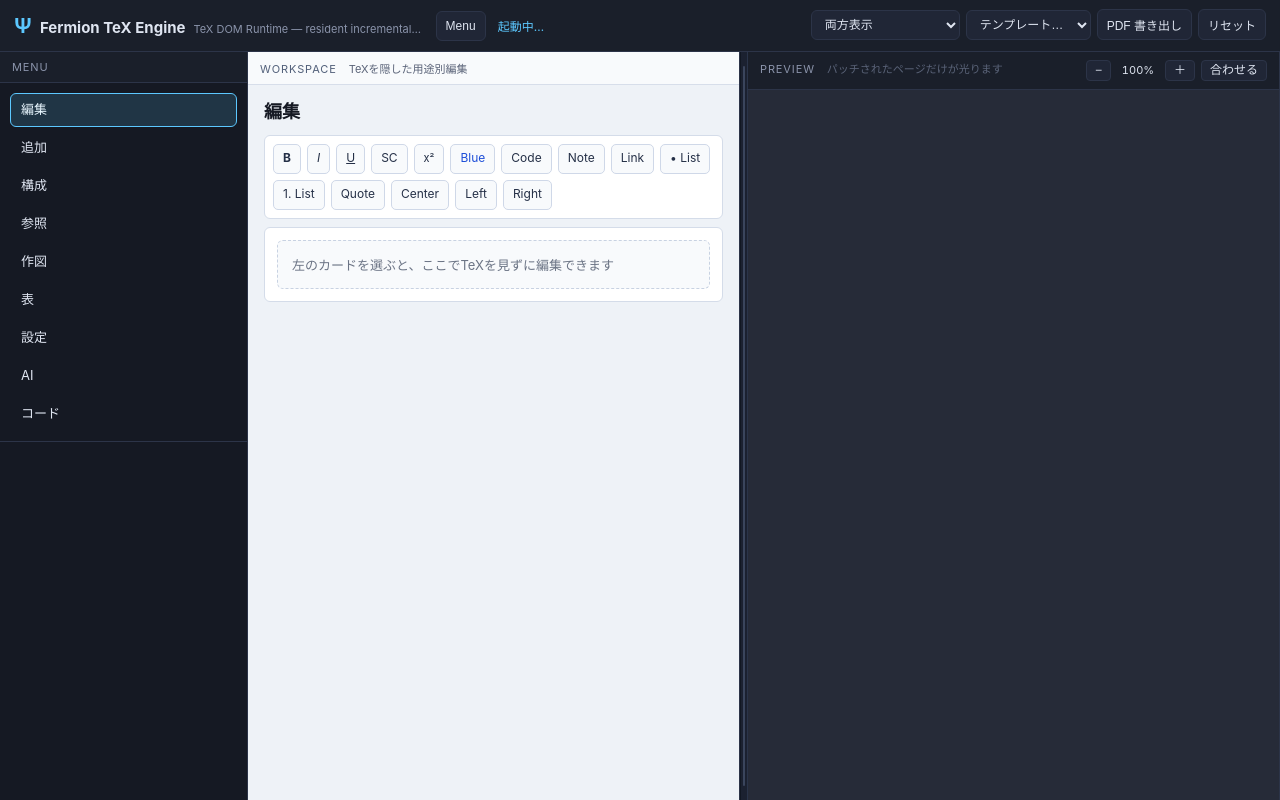
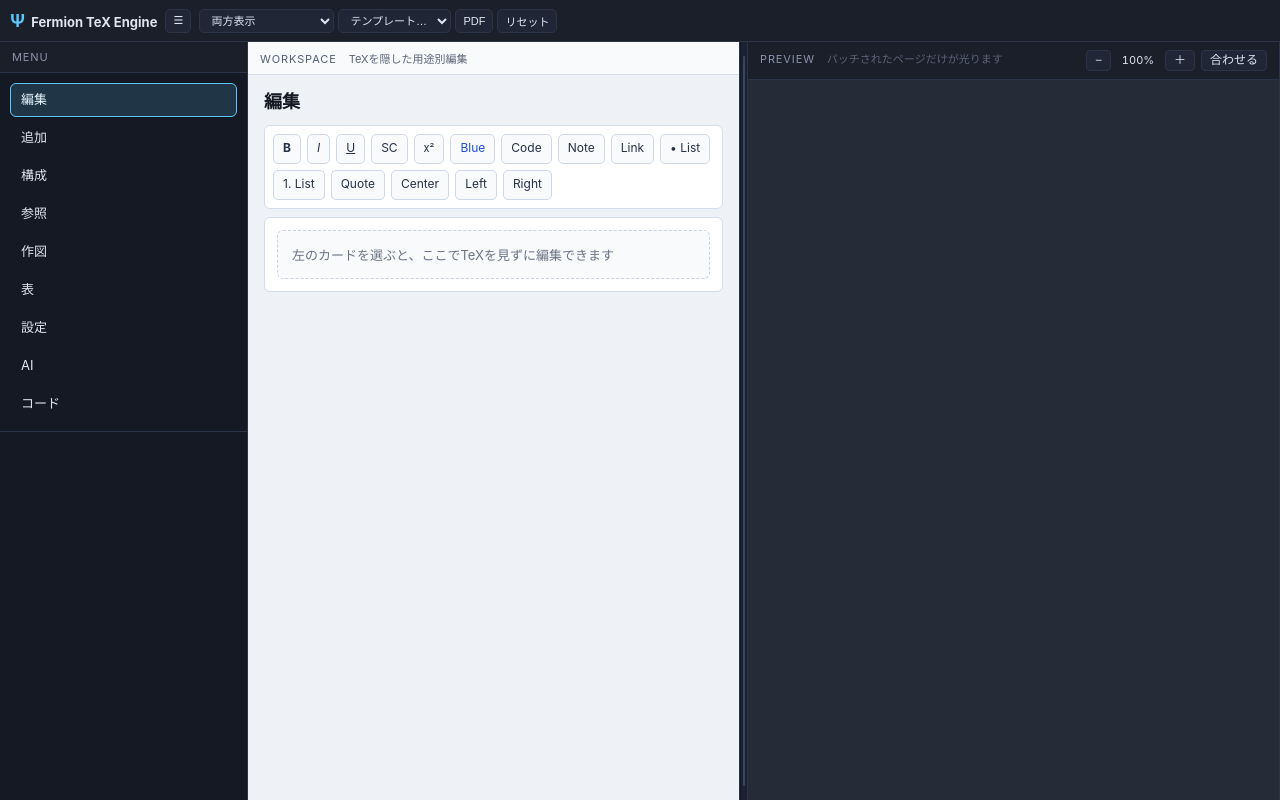
Before and after one commit to Fermion-company/fermion-tex-engine, a website: page web/index.html in a window 1280 px wide. Drawn offline with Linux system fonts and the light colour scheme; no server answers.

Commit message:
Slim topbar and hide startup status

```diff
--- a/web/index.html
+++ b/web/index.html
@@ -3,7 +3,7 @@
 <head>
 <meta charset="utf-8">
 <meta name="viewport" content="width=device-width, initial-scale=1">
-<title>Fermion TeX Engine — TeX DOM Runtime</title>
+<title>Fermion TeX Engine</title>
 <link rel="stylesheet" href="/mathlive/mathlive-static.css">
 <link rel="stylesheet" href="/style.css">
 </head>
@@ -12,10 +12,9 @@
   <div class="brand">
     <span class="logo">Ψ</span>
     <span class="name">Fermion TeX Engine</span>
-    <span class="sub">TeX DOM Runtime — resident incremental typesetting</span>
   </div>
-  <button id="menu-toggle" class="topbar-menu-toggle" title="メニューバーを閉じる">Menu</button>
-  <div class="status" id="status">起動中…</div>
+  <button id="menu-toggle" class="topbar-menu-toggle" title="メニューバーを閉じる" aria-label="メニューバーを閉じる">☰</button>
+  <div class="status" id="status"></div>
   <div class="actions">
     <select id="layout-view" title="表示するペイン">
       <option value="both" selected>両方表示</option>
@@ -25,7 +24,7 @@
     <select id="tpl-select" title="テンプレートから新規作成">
       <option value="">テンプレート…</option>
     </select>
-    <button id="btn-pdf" title="Display List から PDF を生成">PDF 書き出し</button>
+    <button id="btn-pdf" title="Display List から PDF を生成">PDF</button>
     <button id="btn-reset" title="サンプル文書に戻す">リセット</button>
   </div>
 </header>
--- a/web/style.css
+++ b/web/style.css
@@ -37,9 +37,9 @@ body {
 #topbar {
   display: flex;
   align-items: center;
-  gap: 12px;
-  height: 52px;
-  padding: 0 14px;
+  gap: 8px;
+  height: 42px;
+  padding: 0 10px;
   background: var(--panel);
   border-bottom: 1px solid var(--border);
 }
@@ -47,47 +47,42 @@ body {
 .brand {
   display: flex;
   align-items: baseline;
-  gap: 8px;
+  gap: 6px;
   min-width: 0;
-  max-width: clamp(190px, 32vw, 430px);
+  max-width: clamp(160px, 25vw, 260px);
   white-space: nowrap;
 }
 .brand .logo {
   color: var(--accent);
-  font-size: 20px;
+  font-size: 17px;
   font-weight: 700;
 }
-.brand .name { font-weight: 700; font-size: 15px; }
-.brand .sub {
+.brand .name { font-weight: 700; font-size: 13px; }
+
+.status {
+  flex: 1 1 96px;
   min-width: 0;
-  overflow: hidden;
-  color: var(--dim);
-  font-size: 11px;
-  text-overflow: ellipsis;
-}
-
-.status {
-  flex: 1 1 160px;
-  min-width: 88px;
   font-variant-numeric: tabular-nums;
   color: var(--accent);
-  font-size: 12px;
+  font-size: 11px;
   overflow: hidden;
   text-overflow: ellipsis;
   white-space: nowrap;
 }
+.status:empty {
+  display: none;
+}
 
 .actions {
   display: flex;
   flex: 0 1 auto;
   align-items: center;
   justify-content: flex-end;
-  gap: 6px;
+  gap: 4px;
   min-width: 0;
-  max-width: min(640px, 55vw);
+  max-width: min(560px, 58vw);
   overflow-x: auto;
   overflow-y: hidden;
-  padding-bottom: 2px;
   scrollbar-width: thin;
 }
 .actions > * {
@@ -99,19 +94,21 @@ body {
   background: var(--panel-2);
   color: var(--text);
   border: 1px solid var(--border);
-  border-radius: 6px;
-  min-height: 30px;
-  padding: 6px 9px;
-  font-size: 12px;
+  border-radius: 5px;
+  min-height: 24px;
+  padding: 3px 7px;
+  font-size: 11px;
 }
 .topbar-menu-toggle {
   flex: 0 0 auto;
+  width: 26px;
+  padding-inline: 0;
   cursor: pointer;
   white-space: nowrap;
 }
 .actions select {
   cursor: pointer;
-  max-width: 180px;
+  max-width: 136px;
 }
 .actions select:hover { border-color: var(--accent); }
 .actions button {
@@ -183,17 +180,16 @@ body.is-resizing-layout {
 }
 
 @media (max-width: 1050px) {
-  .brand .sub { display: none; }
-  .actions { max-width: min(560px, 58vw); }
-  .actions select { max-width: 142px; }
+  .actions { max-width: min(500px, 58vw); }
+  .actions select { max-width: 122px; }
 }
 
 @media (max-width: 760px) {
   #topbar {
     flex-wrap: wrap;
     height: auto;
-    min-height: 52px;
-    padding: 8px 10px;
+    min-height: 42px;
+    padding: 6px 8px;
   }
   .brand {
     flex: 1 1 180px;
```
Also changed, not shown: web/app.js.
